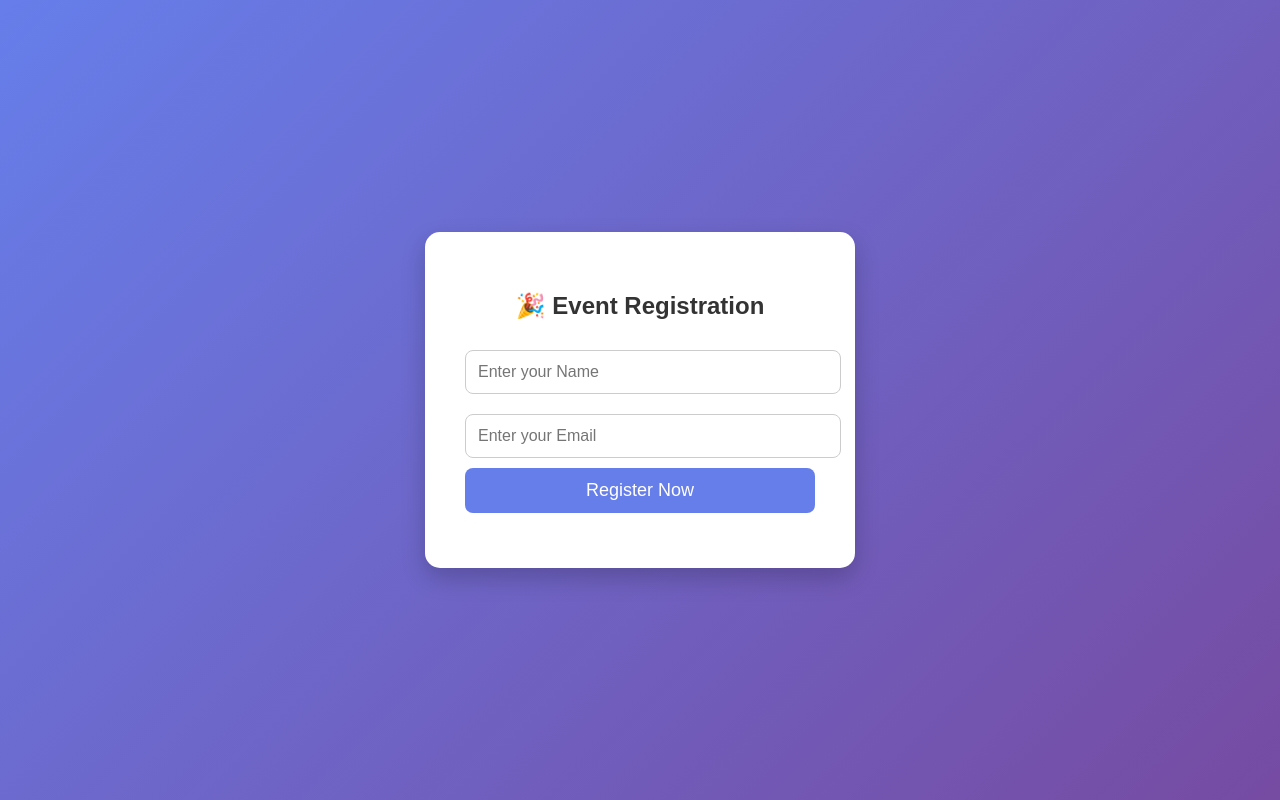
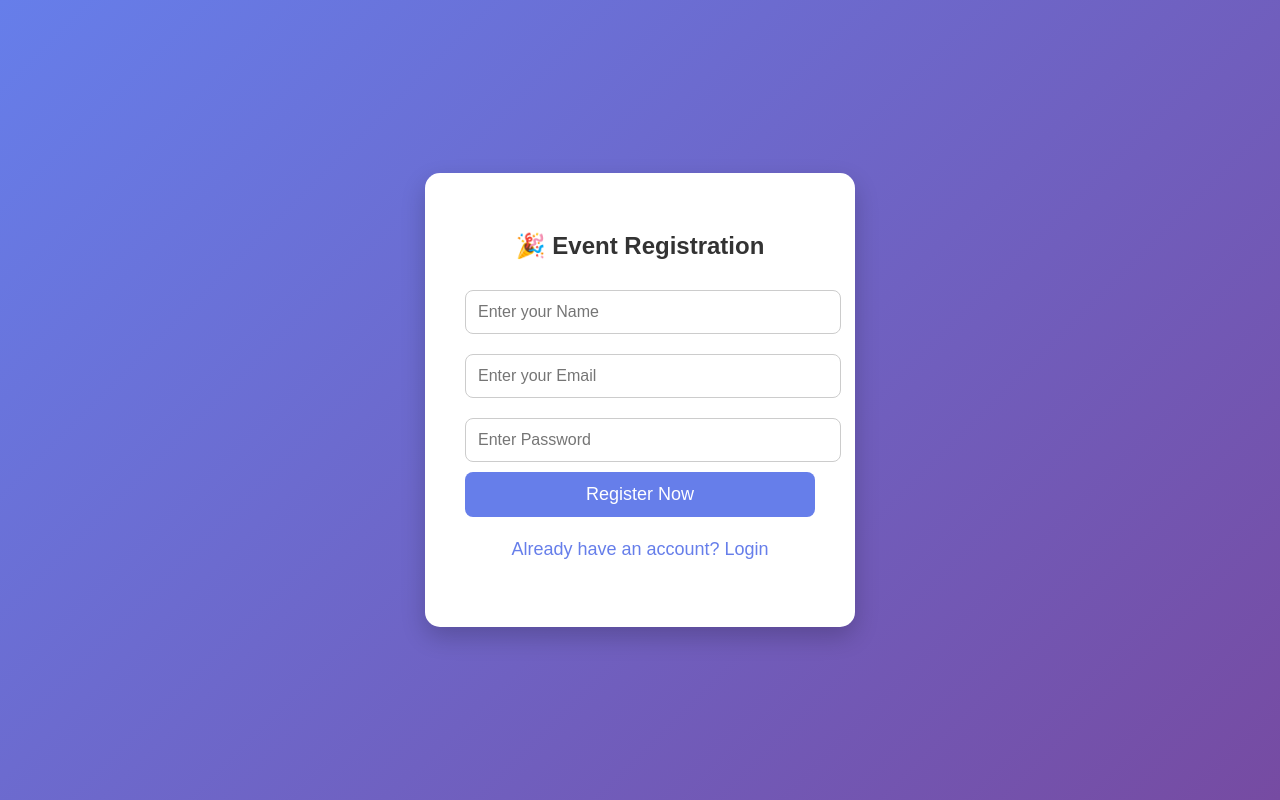
Before and after one commit to pranavtdhote/Github, a Flask app: page / in a window 1280 px wide. Run offline with Flask 3, Linux system fonts and the light colour scheme.

Commit message:
Added feature login

```diff
--- a/templates/register.html
+++ b/templates/register.html
@@ -3,12 +3,11 @@
 <head>
 
 <meta charset="UTF-8">
-<title>Event Registration</title>
+<title>Event Registration & Login</title>
 
 <style>
 
 body {
-
 font-family: Arial, sans-serif;
 background: linear-gradient(135deg, #667eea, #764ba2);
 height: 100vh;
@@ -16,48 +15,38 @@ display: flex;
 justify-content: center;
 align-items: center;
 margin: 0;
-
 }
 
 .container {
-
 background: white;
 padding: 40px;
 border-radius: 15px;
 box-shadow: 0 10px 25px rgba(0,0,0,0.2);
 width: 350px;
 text-align: center;
-
 }
 
 h2 {
-
 margin-bottom: 20px;
 color: #333;
-
 }
 
 input {
-
 width: 100%;
 padding: 12px;
 margin: 10px 0;
 border-radius: 8px;
 border: 1px solid #ccc;
 font-size: 16px;
-
 }
 
 input:focus {
-
 border-color: #667eea;
 outline: none;
 box-shadow: 0 0 5px #667eea;
-
 }
 
 button {
-
 width: 100%;
 padding: 12px;
 background: #667eea;
@@ -67,22 +56,25 @@ font-size: 18px;
 border-radius: 8px;
 cursor: pointer;
 transition: 0.3s;
-
 }
 
 button:hover {
-
 background: #5a67d8;
 transform: scale(1.05);
+}
 
+.toggle-btn {
+background: transparent;
+color: #667eea;
+border: none;
+cursor: pointer;
+margin-top: 10px;
 }
 
 .footer {
-
 margin-top: 15px;
 font-size: 12px;
 color: gray;
-
 }
 
 </style>
@@ -93,25 +85,49 @@ color: gray;
 
 <div class="container">
 
-<h2>🎉 Event Registration</h2>
+<h2 id="form-title">🎉 Event Registration</h2>
 
-<form method="POST">
-
+<!-- REGISTER FORM -->
+<form id="registerForm" method="POST">
 <input type="text" name="name" placeholder="Enter your Name" required>
-
 <input type="email" name="email" placeholder="Enter your Email" required>
-
+<input type="password" name="password" placeholder="Enter Password" required>
 <button type="submit">Register Now</button>
-
 </form>
 
-<div class="footer">
+<!-- LOGIN FORM -->
+<form id="loginForm" method="POST" style="display:none;">
+<input type="email" name="email" placeholder="Enter your Email" required>
+<input type="password" name="password" placeholder="Enter Password" required>
+<button type="submit">Login</button>
+</form>
 
+<button class="toggle-btn" onclick="toggleForm()">Already have an account? Login</button>
 
+<div class="footer"></div>
 
 </div>
 
-</div>
+<script>
+
+let isLogin = false;
+
+function toggleForm() {
+    isLogin = !isLogin;
+
+    document.getElementById("registerForm").style.display = isLogin ? "none" : "block";
+    document.getElementById("loginForm").style.display = isLogin ? "block" : "none";
+
+    document.getElementById("form-title").innerText = isLogin
+        ? "🔐 Login"
+        : "🎉 Event Registration";
+
+    document.querySelector(".toggle-btn").innerText = isLogin
+        ? "Don't have an account? Register"
+        : "Already have an account? Login";
+}
+
+</script>
 
 </body>
 </html>
```
